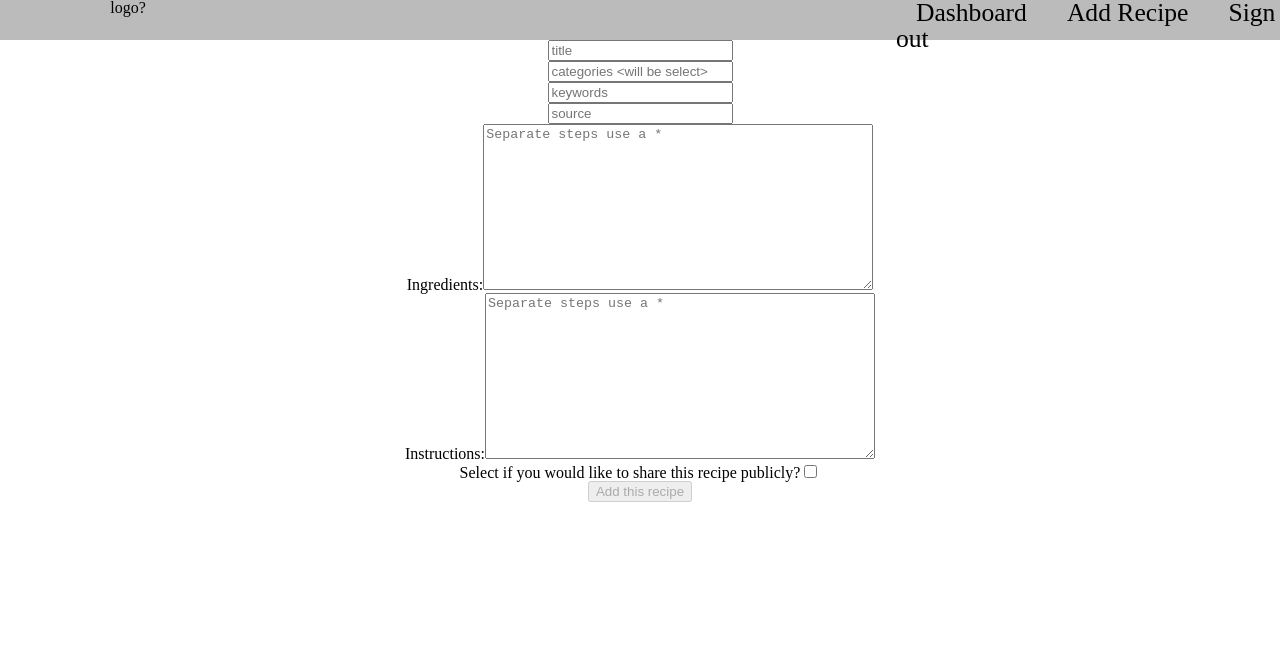
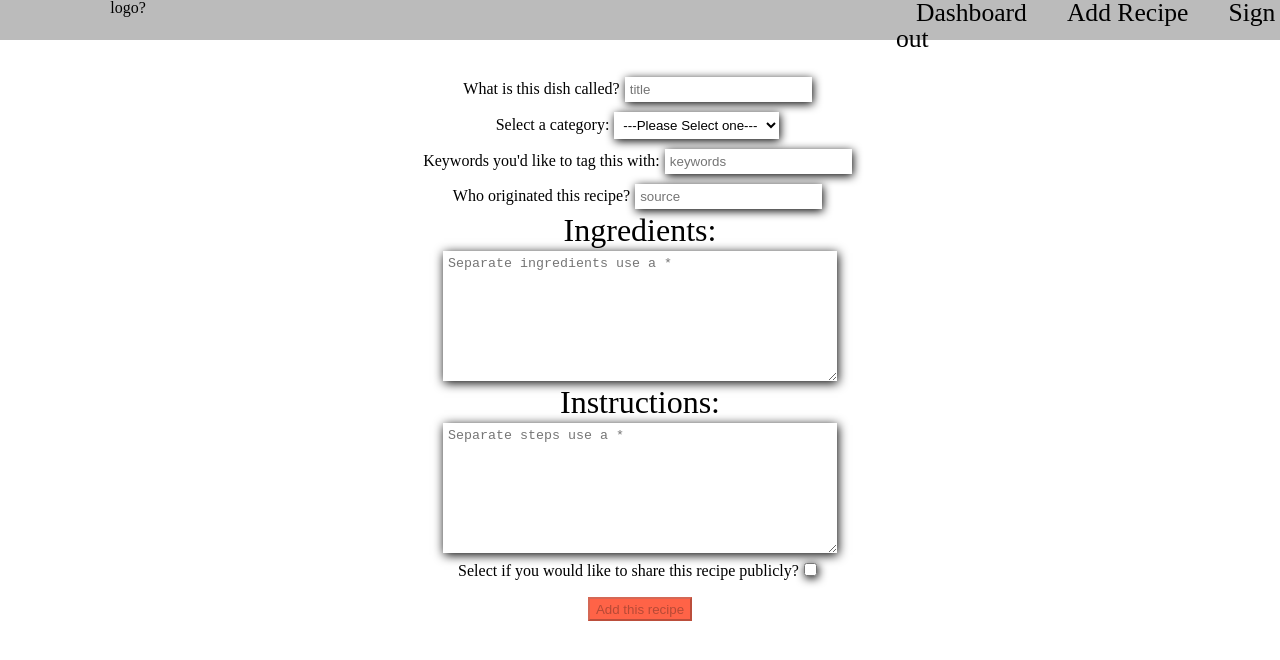
Before and after one commit to Secret-Recipes-Build-Week/frontend, a React (Create React App) app: page /add in a window 1280 px wide. Shown: the top 660 px of the page. Built offline with nearby package versions, Linux system fonts and the light colour scheme; sample sign-in values are in the browser's storage.

Commit message:
added select and option in add recipe component plus styling

```diff
--- a/src/components/AddRecipe/AddRecipe.js
+++ b/src/components/AddRecipe/AddRecipe.js
@@ -10,6 +10,16 @@ const initState = {
   instructions: "",
   ingredients: "",
 };
+
+const categoryArr = [
+  "---Please Select one---",
+  "breakfast",
+  "lunch",
+  "dinner",
+  "side",
+  "entrée",
+  "dessert",
+];
 
 const AddRecipe = (props) => {
   const [form, setForm] = useState(initState);
@@ -33,8 +43,10 @@ const AddRecipe = (props) => {
   const handleSubmit = (e) => {
     e.preventDefault();
     const dataReadyToShip = formatData(form);
+    console.log(dataReadyToShip);
     //*post request here
-    console.log(dataReadyToShip);
+    //*post request here
+    //*post request here
     setForm(initState);
   };
 
@@ -56,6 +68,7 @@ const AddRecipe = (props) => {
     <StyledAddRecipe>
       <form onSubmit={handleSubmit}>
         <label htmlFor="title">
+          What is this dish called?
           <input
             type="text"
             id="title"
@@ -66,17 +79,24 @@ const AddRecipe = (props) => {
         </label>
 
         <label htmlFor="categories">
-          {/* //!make select */}
-          <input
-            type="text"
+          {" "}
+          Select a category:
+          <select
             id="categories"
-            placeholder="categories <will be select>"
             onChange={changeHandler}
             value={form.categories}
-          />
+          >
+            {categoryArr.map((cat) => {
+              return (
+                <option key={cat} value={cat}>
+                  {cat}
+                </option>
+              );
+            })}
+          </select>
         </label>
 
-        <label htmlFor="keywords">
+        <label htmlFor="keywords"> Keywords you'd like to tag this with:
           <input
             type="text"
             id="keywords"
@@ -87,6 +107,8 @@ const AddRecipe = (props) => {
         </label>
 
         <label htmlFor="source">
+          {" "}
+          Who originated this recipe?
           <input
             type="text"
             id="source"
@@ -96,17 +118,18 @@ const AddRecipe = (props) => {
           />
         </label>
 
-        <label htmlFor="ingredients">
-          {" "}Ingredients:
+        <label htmlFor="ingredients" className="textArealabel">
+          {" "}
+          Ingredients:
           <textarea
             id="ingredients"
-            placeholder="Separate steps use a *"
+            placeholder="Separate ingredients use a *"
             onChange={changeHandler}
             value={form.ingredients}
           />
         </label>
 
-        <label htmlFor="instructions">
+        <label htmlFor="instructions" className="textArealabel">
           {" "}
           Instructions:
           <textarea
@@ -130,14 +153,6 @@ const AddRecipe = (props) => {
           />
         </label>
 
-        {/* <label htmlFor="ingredients"> */}
-        {/* //!key value with select */}
-        {/* <textarea */}
-        {/* id="ingredients" */}
-        {/* placeholder="ingredients" */}
-        {/* onChange={changeHandler} */}
-        {/* /> */}
-        {/* </label> */}
         {form.title ? (
           <button disabled={false}>Add this recipe</button>
         ) : (
@@ -148,4 +163,5 @@ const AddRecipe = (props) => {
   );
 };
 
+//Redux not needed here, no need for { connect }
 export default AddRecipe;
--- a/src/components/AddRecipe/StyledAddRecipe.js
+++ b/src/components/AddRecipe/StyledAddRecipe.js
@@ -10,10 +10,38 @@ const StyledAddRecipe = styled.div`
     display: flex;
     flex-direction: column;
     align-items: center;
+    padding: 2vh;
+    margin: 2vh;
   }
   textarea{
-    height: 20vh;
+    height: 15vh;
     width: 30vw;
   }
+  textarea, input, select{
+    outline: none;
+    border: none;
+    padding: 5px;
+    margin: 5px;
+    box-shadow: 1px 2px 10px;
+    background-color: white;
+    :visited{
+      border: 1px solid blue;
+    }
+  }
+  button{
+    margin-top: 2vh;
+    height: 3vh;
+    :disabled{
+      background-color: tomato;
+    }
+    background-color: lightgreen;
+  }
+  .textArealabel{
+    display: flex;
+    flex-direction: column;
+    text-align: center;
+    font-size: 2rem;
+  }
+
 `;
 export default StyledAddRecipe;
```
